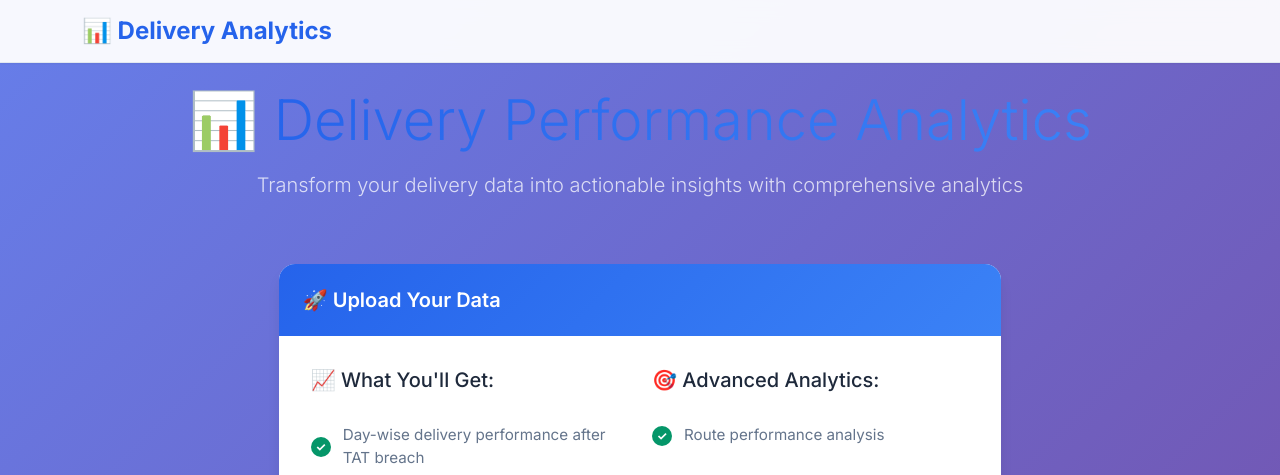
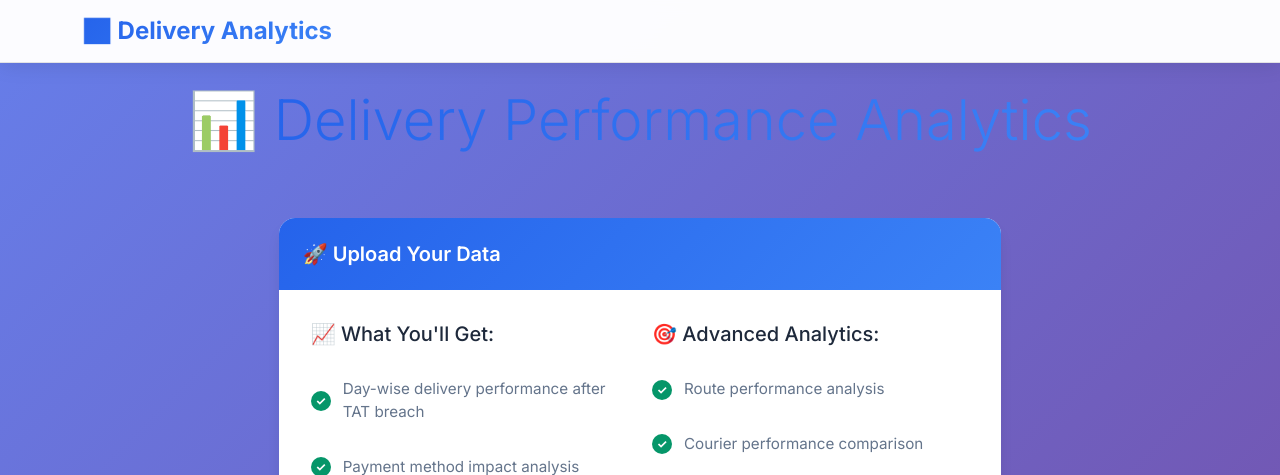
Before and after one commit to SanidhyaSinha1/delivery-analytics-webapp, a Flask app: page / in a window 1280 px wide. Shown: the top 475 px of the page. Run offline with Flask 3, Linux system fonts and the light colour scheme; some libraries are stand-ins or nearby versions.

Commit message:
Made several minor UI fixes

```diff
--- a/static/css/style.css
+++ b/static/css/style.css
@@ -25,19 +25,29 @@ body {
 
 /* Navigation Styling */
 .navbar {
-    background: rgba(255, 255, 255, 0.95) !important;
-    backdrop-filter: blur(10px);
-    border-bottom: 1px solid var(--border-color);
-    box-shadow: var(--shadow-sm);
+    background: rgba(255, 255, 255, 0.98) !important;
+    backdrop-filter: blur(15px);
+    border-bottom: 1px solid rgba(0, 0, 0, 0.1);
+    box-shadow: 0 2px 20px rgba(0, 0, 0, 0.1);
+    position: sticky;
+    top: 0;
+    z-index: 1000;
 }
 
 .navbar-brand {
     color: var(--primary-color) !important;
     font-weight: 700;
     font-size: 1.5rem;
-    display: flex;
-    align-items: center;
-    gap: 0.5rem;
+    text-shadow: none;
+    background: linear-gradient(135deg, var(--primary-color), #3b82f6);
+    -webkit-background-clip: text;
+    -webkit-text-fill-color: transparent;
+    background-clip: text;
+}
+
+/* Ensure navbar is always visible */
+.navbar-brand:hover {
+    opacity: 0.8;
 }
 
 /* Card Styling */
@@ -210,16 +229,76 @@ body {
     text-transform: uppercase;
     font-size: 0.75rem;
     letter-spacing: 0.05em;
+    text-align: left; /* LEFT ALIGN ALL HEADERS - FIXES COURIER PERFORMANCE ISSUE */
+    box-shadow: 0 2px 4px rgba(0, 0, 0, 0.1); /* Add shadow to distinguish from content */
 }
 
 .table td {
     padding: 1rem;
     border-bottom: 1px solid #f1f5f9;
     vertical-align: middle;
+    white-space: nowrap; /* Prevent text wrapping */
+    text-align: left; /* Left align data cells too */
 }
 
 .table tbody tr:hover {
     background: #f8fafc;
+}
+
+/* SCROLL INDICATORS */
+.table-responsive.scrollable-y::after {
+    content: "↕ Scroll to see more rows";
+    position: absolute;
+    bottom: 10px;
+    right: 10px;
+    background: rgba(0, 0, 0, 0.7);
+    color: white;
+    padding: 4px 8px;
+    border-radius: 4px;
+    font-size: 0.75rem;
+    pointer-events: none;
+    opacity: 0.8;
+    z-index: 5;
+}
+
+.table-responsive.scrollable-x::before {
+    content: "↔ Scroll horizontally to see more columns";
+    position: absolute;
+    top: 10px;
+    right: 10px;
+    background: rgba(0, 0, 0, 0.7);
+    color: white;
+    padding: 4px 8px;
+    border-radius: 4px;
+    font-size: 0.75rem;
+    pointer-events: none;
+    opacity: 0.8;
+    z-index: 5;
+}
+
+/* CUSTOM SCROLLBAR STYLING */
+.table-responsive::-webkit-scrollbar {
+    width: 8px;
+    height: 8px;
+}
+
+.table-responsive::-webkit-scrollbar-track {
+    background: #f1f5f9;
+    border-radius: 4px;
+}
+
+.table-responsive::-webkit-scrollbar-thumb {
+    background: var(--primary-color);
+    border-radius: 4px;
+}
+
+.table-responsive::-webkit-scrollbar-thumb:hover {
+    background: #1d4ed8;
+}
+
+/* PERFORMANCE INDICATORS WITH COLOR CODING */
+.table td:contains('%') {
+    font-weight: 600;
 }
 
 /* Stats Cards */
--- a/templates/index.html
+++ b/templates/index.html
@@ -8,9 +8,7 @@
             <h1 class="display-4 text-white mb-3">
                 📊 <span class="text-gradient">Delivery Performance Analytics</span>
             </h1>
-            <p class="lead text-white opacity-75">
-                Transform your delivery data into actionable insights with comprehensive analytics
-            </p>
+
         </div>
     </div>
 
```
Also changed, not shown: other parts of static/css/style.css (+46 -4 lines).
